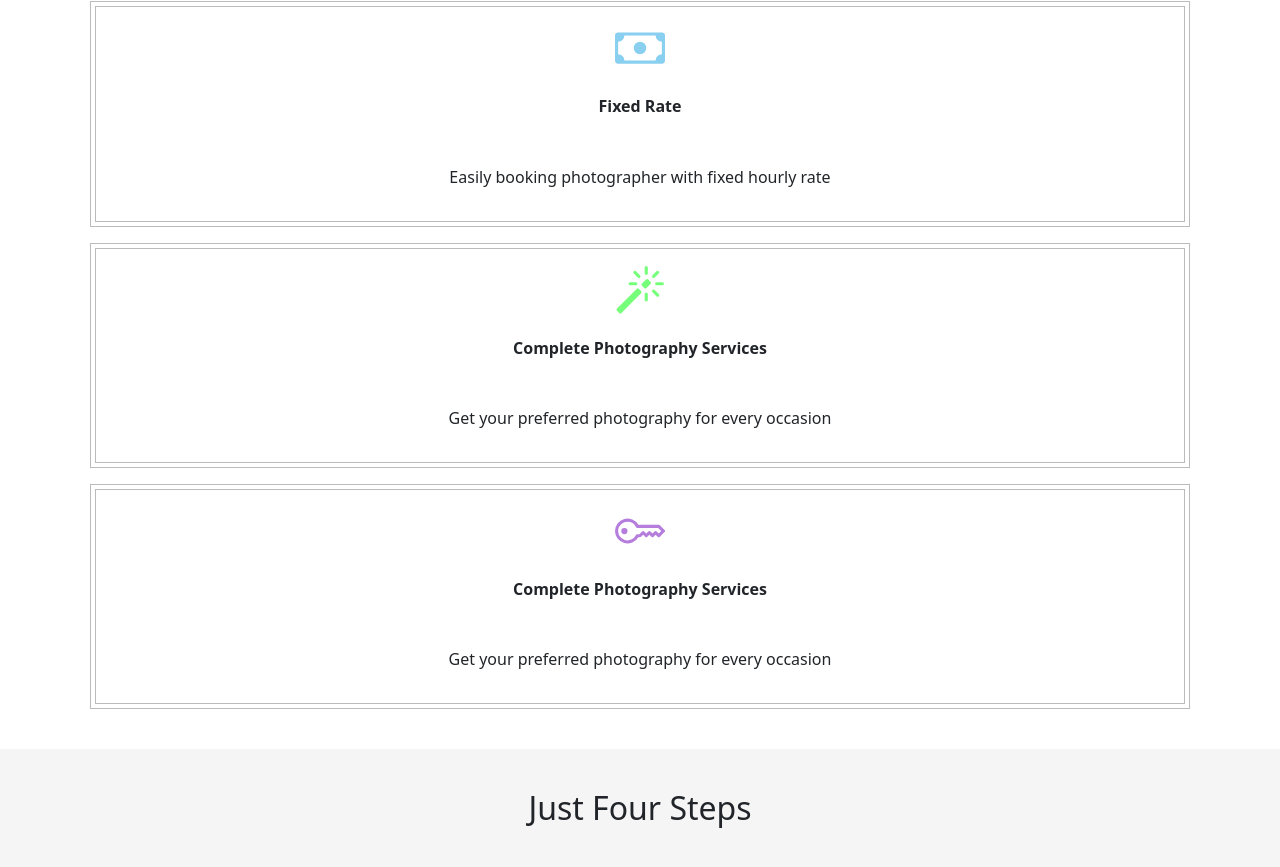
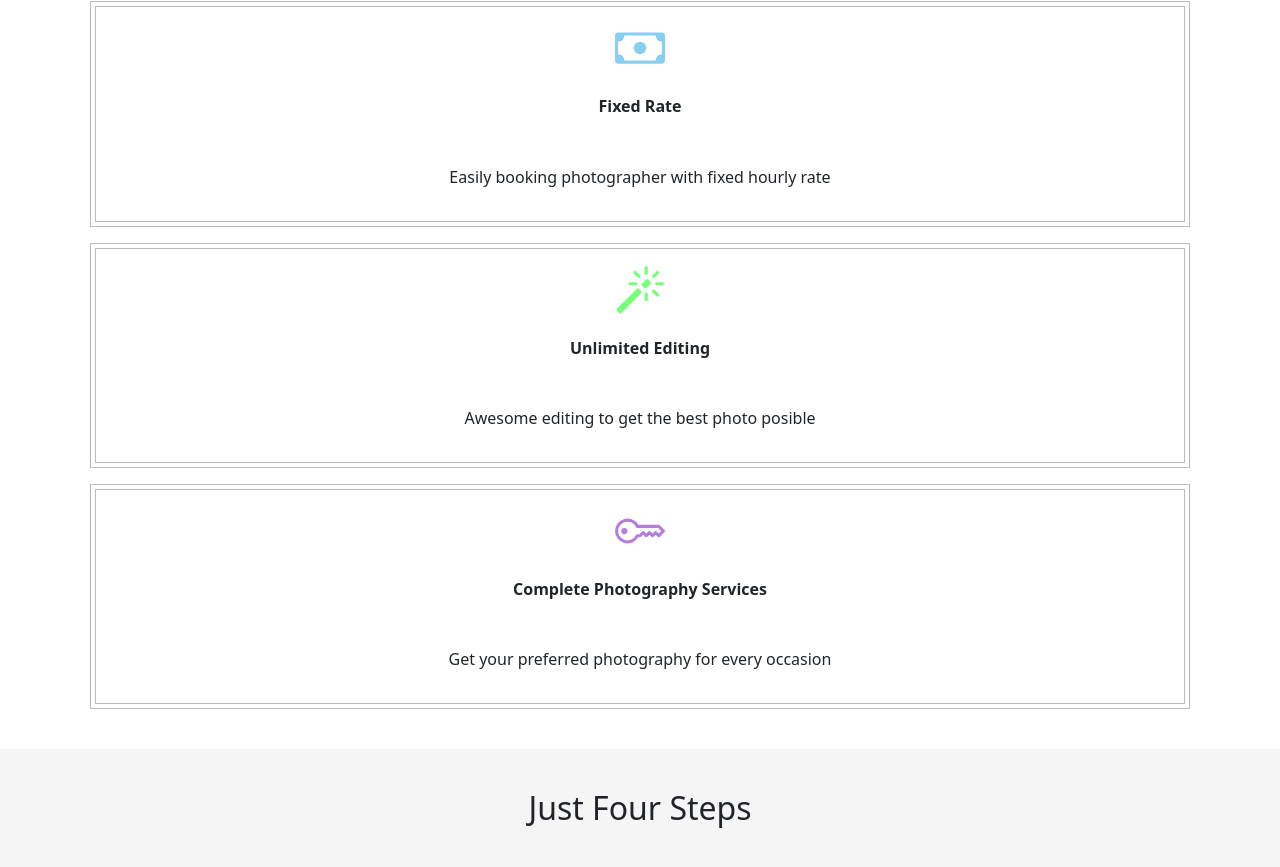
Before and after one commit to faisal-zuchri/signstudio.id, a plain HTML site: page index.html in a window 1280 px wide. Shown: the part 1302-2169 px from the top of the page. Drawn offline with nearby package versions, Linux system fonts and the light colour scheme.

Commit message:
first-commit

```diff
--- a/index.html
+++ b/index.html
@@ -294,12 +294,10 @@
                 />
               </svg>
 
-              <h1 class="fs-6 fw-bold text-dark mt-4">
-                Complete Photography Services
-              </h1>
+              <h1 class="fs-6 fw-bold text-dark mt-4">Unlimited Editing</h1>
 
               <p class="fs-6 fw-normal text-dark mt-5">
-                Get your preferred photography for every occasion
+                Awesome editing to get the best photo posible
               </p>
             </div>
           </div>
```
